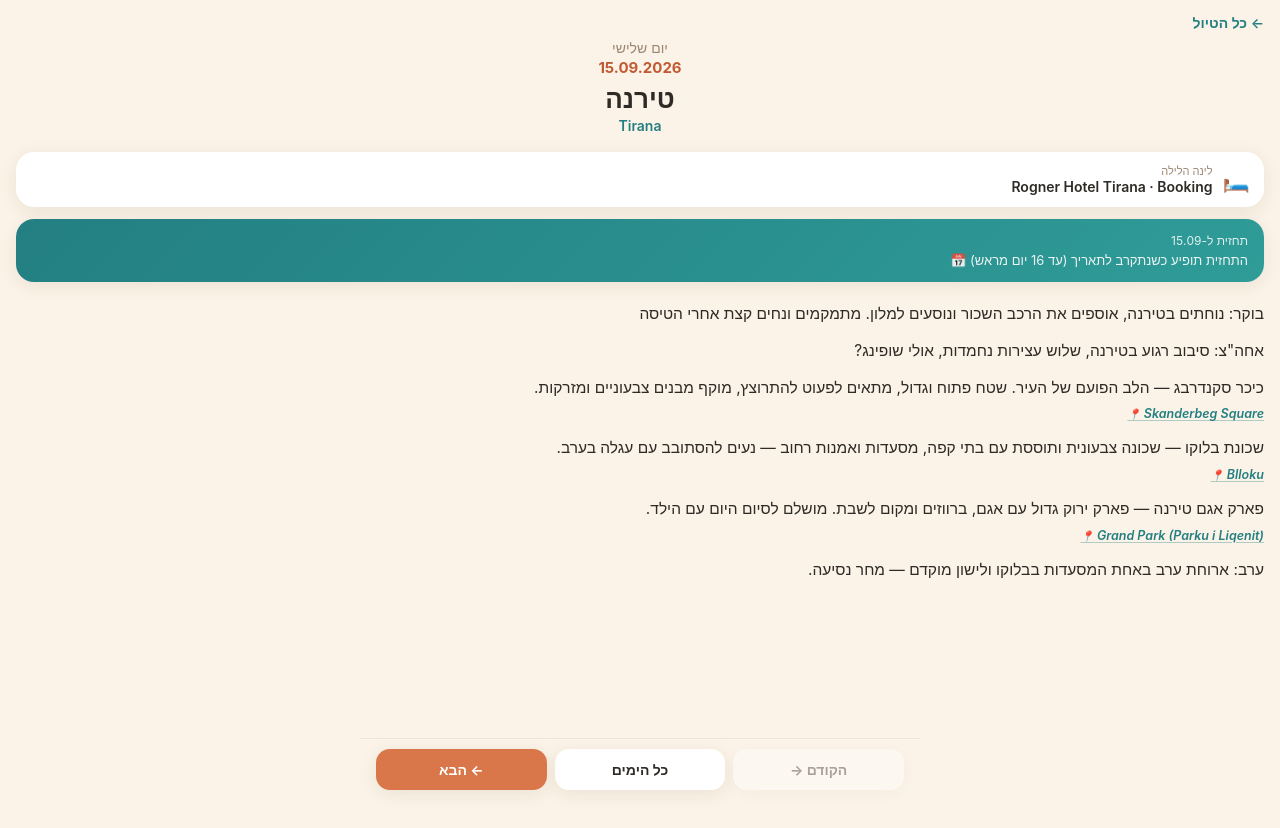
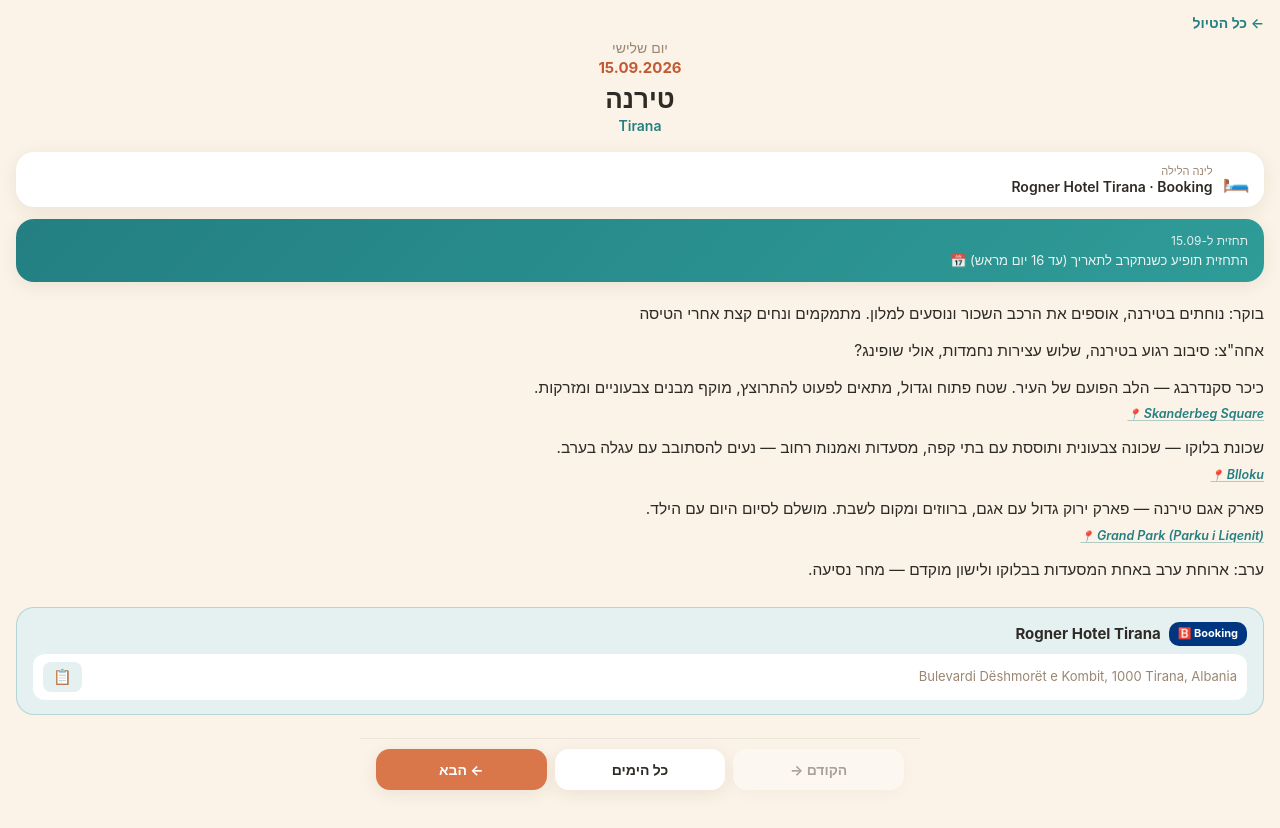
Before and after one commit to Nadavbotan/albania-2026, a plain HTML site: page day.html in a window 1280 px wide. Before the commit the page ends 800 px from the top, so only its background shows below. Drawn offline with Linux system fonts and the light colour scheme; no server answers.

Commit message:
Add lodging address + copy button + platform badge to each day
Co-authored-by: Cursor <cursoragent@cursor.com>

```diff
--- a/css/style.css
+++ b/css/style.css
@@ -304,6 +304,85 @@ a { color: inherit; text-decoration: none; }
 
 .content .hike .badge { color: #3f7d3d; }
 
+/* ---------- Lodging bottom card ---------- */
+.lodging-bottom {
+  margin: 24px 0 12px;
+  background: var(--teal-light);
+  border: 1px solid rgba(35, 127, 130, 0.25);
+  border-radius: var(--radius);
+  padding: 14px 16px;
+}
+
+.lodging-bottom-header {
+  display: flex;
+  align-items: center;
+  gap: 8px;
+  flex-wrap: wrap;
+  margin-bottom: 8px;
+}
+
+.lodging-bottom .lodging-name {
+  font-weight: 700;
+  font-size: 15px;
+  color: var(--text);
+}
+
+.platform-badge {
+  font-size: 11px;
+  font-weight: 700;
+  padding: 3px 9px;
+  border-radius: 10px;
+  white-space: nowrap;
+}
+
+.platform-badge.platform-booking {
+  background: #003580;
+  color: #fff;
+}
+
+.platform-badge.platform-airbnb {
+  background: #FF385C;
+  color: #fff;
+}
+
+.lodging-bottom-address {
+  display: flex;
+  align-items: center;
+  justify-content: space-between;
+  gap: 10px;
+  background: var(--card);
+  border-radius: 12px;
+  padding: 8px 10px;
+}
+
+.lodging-bottom-address .address-text {
+  font-size: 13px;
+  color: var(--muted);
+  direction: ltr;
+  text-align: left;
+  unicode-bidi: plaintext;
+}
+
+.copy-btn {
+  flex: 0 0 auto;
+  border: none;
+  background: var(--teal-light);
+  border-radius: 8px;
+  font-size: 15px;
+  padding: 6px 10px;
+  cursor: pointer;
+  transition: transform 0.1s ease;
+}
+
+.copy-btn:active {
+  transform: scale(0.9);
+}
+
+.copy-btn.copied {
+  background: var(--hike-bg);
+  color: #3f7d3d;
+}
+
 /* ---------- Bottom nav ---------- */
 .day-nav {
   position: fixed;
--- a/day.html
+++ b/day.html
@@ -70,7 +70,8 @@
     document.getElementById("d-lodging").textContent =
       day.lodging + (day.lodgingType && day.lodgingType !== "—" ? " · " + day.lodgingType : "");
 
-    document.getElementById("d-content").innerHTML = renderLines(day.lines);
+    document.getElementById("d-content").innerHTML = renderLines(day.lines) + renderLodgingBottom(day);
+    initCopyButtons(document.getElementById("d-content"));
 
     renderWeather(document.getElementById("d-weather"), day);
 
--- a/js/app.js
+++ b/js/app.js
@@ -42,6 +42,47 @@ function escapeHtml(str) {
   return div.innerHTML;
 }
 
+function platformBadge(lodgingType) {
+  if (lodgingType === "Booking") return `<span class="platform-badge platform-booking">🅱️ Booking</span>`;
+  if (lodgingType === "Airbnb") return `<span class="platform-badge platform-airbnb">🏠 Airbnb</span>`;
+  return "";
+}
+
+function renderLodgingBottom(day) {
+  if (!day.lodgingAddress) return "";
+  return `
+    <div class="lodging-bottom">
+      <div class="lodging-bottom-header">
+        ${platformBadge(day.lodgingType)}
+        <span class="lodging-name">${escapeHtml(day.lodging)}</span>
+      </div>
+      <div class="lodging-bottom-address">
+        <span class="address-text">${escapeHtml(day.lodgingAddress)}</span>
+        <button class="copy-btn" type="button" data-copy="${escapeHtml(day.lodgingAddress)}" aria-label="העתק כתובת" title="העתק כתובת">📋</button>
+      </div>
+    </div>`;
+}
+
+function initCopyButtons(root) {
+  root.querySelectorAll(".copy-btn").forEach((btn) => {
+    btn.addEventListener("click", async () => {
+      const text = btn.getAttribute("data-copy");
+      try {
+        await navigator.clipboard.writeText(text);
+      } catch (e) {
+        return;
+      }
+      const original = btn.textContent;
+      btn.textContent = "✓";
+      btn.classList.add("copied");
+      setTimeout(() => {
+        btn.textContent = original;
+        btn.classList.remove("copied");
+      }, 1200);
+    });
+  });
+}
+
 function todayISO() {
   const d = new Date();
   return d.toISOString().slice(0, 10);
--- a/js/data.js
+++ b/js/data.js
@@ -14,6 +14,7 @@ const DAYS = [
     id: 1, date: "15.09", weekday: "שלישי",
     city: "טירנה", cityEn: "Tirana",
     lodging: "Rogner Hotel Tirana", lodgingType: "Booking",
+    lodgingAddress: "Bulevardi Dëshmorët e Kombit, 1000 Tirana, Albania",
     lat: 41.3275, lon: 19.8187, meta: null,
     lines: [
       "בוקר: נוחתים בטירנה, אוספים את הרכב השכור ונוסעים למלון. מתמקמים ונחים קצת אחרי הטיסה",
@@ -31,6 +32,7 @@ const DAYS = [
     id: 2, date: "16.09", weekday: "רביעי",
     city: "פוגראדץ", cityEn: "Pogradec · Lake Ohrid",
     lodging: "Guest's Apartament (לילה 1/2)", lodgingType: "Booking",
+    lodgingAddress: "Rruga Gani Butka, Pogradec, Albania",
     lat: 40.9026, lon: 20.6529, meta: "נסיעה כשעתיים · דרילון",
     lines: [
       "בוקר: בוקר אחרון בטירנה, יציאה בסביבות 11:00–12:00 לכיוון פוגראדץ — נסיעה של כשעתיים. דודו עושה שנ\"צ ברכב בדרך.",
@@ -44,6 +46,7 @@ const DAYS = [
     id: 3, date: "17.09", weekday: "חמישי",
     city: "אוחריד, מקדוניה הצפונית", cityEn: "Ohrid, North Macedonia",
     lodging: "Guest's Apartament, פוגראדץ (לילה 2/2)", lodgingType: "Booking",
+    lodgingAddress: "Rruga Gani Butka, Pogradec, Albania",
     lat: 41.1231, lon: 20.8016, meta: "מעבר גבול · שוק · טיילת · קנאו",
     lines: [
       "בוקר: קמים ונוסעים לאוחריד שבמקדוניה הצפונית.",
@@ -61,6 +64,7 @@ const DAYS = [
     id: 4, date: "18.09", weekday: "שישי",
     city: "פוגראדץ ← בראט", cityEn: "Pogradec → Berat",
     lodging: "Home in Berat", lodgingType: "Airbnb",
+    lodgingAddress: "Rruga Petrit Lulo, 4, Berat, Berat 5002, Albania",
     lat: 40.7058, lon: 19.9522, meta: "נסיעה כ-3ש עם עצירות · אלבסאן · אגם",
     lines: [
       "בוקר: יום נסיעה קצת ארוך (כשלוש שעות נטו) אבל שוברים אותו לעצירות נחמדות. יוצאים בבוקר.",
@@ -82,6 +86,7 @@ const DAYS = [
     id: 5, date: "19.09", weekday: "שבת",
     city: "ולורה", cityEn: "Vlorë",
     lodging: "Guest House Miracle Garden", lodgingType: "Booking",
+    lodgingAddress: "Rruga Andrea Varfi, 9401 Vlorë, Albania",
     lat: 40.4660, lon: 19.4894, meta: "מנזר · לגונה · פלמינגו · בונקרים",
     lines: [
       "בוקר: קמים, הולכים לבית קפה בבארט ומסתובבים קצת בטיילת שם, מכינים אוכל, מתארגנים ויוצאים לוולורה. - לכיוון השנצ של דודו (שעה וחצי נסיעה)",
@@ -100,6 +105,7 @@ const DAYS = [
     id: 6, date: "20.09", weekday: "ראשון",
     city: "שמורת האיילים (דרימי/לוגורה)", cityEn: "Dhërmi / Llogora area — deer sanctuary",
     lodging: "Te'Dreri – Llogora Tourist Village", lodgingType: "Booking",
+    lodgingAddress: "Llogara National Park, 8401 Dhërmi, Albania",
     lat: 40.1892, lon: 19.6167, meta: "טיול בשמורה · לינה עם איילים",
     lines: [
       "בוקר: מתארגנים, אורזים ויוצאים לשמורת הטבע שבה ישנים עם איילים.",
@@ -113,6 +119,7 @@ const DAYS = [
     id: 7, date: "21.09", weekday: "שני",
     city: "הימרה", cityEn: "Himara · Livadhi Beach",
     lodging: "Vila Natali (לילה 1/2)", lodgingType: "Booking",
+    lodgingAddress: "Himare - Livadh Road, 9425 Himare, Albania",
     lat: 40.1004, lon: 19.7460, meta: "בסיס ליד חוף לוואדי · יום 1 מתוך 2",
     lines: [
       "## יום 1 (21.09, שני) — הגעה",
@@ -125,6 +132,7 @@ const DAYS = [
     id: 8, date: "22.09", weekday: "שלישי",
     city: "הימרה", cityEn: "Himara",
     lodging: "Vila Natali (לילה 2/2)", lodgingType: "Booking",
+    lodgingAddress: "Himare - Livadh Road, 9425 Himare, Albania",
     lat: 40.1004, lon: 19.7460, meta: "יום מלא · פורטו פלרמו",
     lines: [
       "## יום 2 (22.09, שלישי) — יום מלא",
@@ -145,6 +153,7 @@ const DAYS = [
     id: 9, date: "23.09", weekday: "רביעי",
     city: "קסמיל", cityEn: "Ksamil",
     lodging: "Muze Hotel (לילה 1/3)", lodgingType: "Booking",
+    lodgingAddress: "Rruga Magdalena, 9706 Ksamil, Albania",
     lat: 39.7686, lon: 19.9908, meta: "חופי גן עדן · יום 1 מתוך 3",
     lines: [
       "הגעה: נסיעה מהימרה לקסמיל כ-1:15–1:45 לאורך הכביש החופי. קסמיל היא אשכול של מפרצונים מוגנים — מושלם לפעוט כי כל מפרץ מוגן מגלים.",
@@ -161,6 +170,7 @@ const DAYS = [
     id: 10, date: "24.09", weekday: "חמישי",
     city: "קסמיל", cityEn: "Ksamil",
     lodging: "Muze Hotel (לילה 2/3)", lodgingType: "Booking",
+    lodgingAddress: "Rruga Magdalena, 9706 Ksamil, Albania",
     lat: 39.7686, lon: 19.9908, meta: "בוטרינט · יום 2 מתוך 3",
     lines: [
       "## יום 2 (24.09, חמישי)",
@@ -176,6 +186,7 @@ const DAYS = [
     id: 11, date: "25.09", weekday: "שישי",
     city: "קסמיל", cityEn: "Ksamil",
     lodging: "Muze Hotel (לילה 3/3)", lodgingType: "Booking",
+    lodgingAddress: "Rruga Magdalena, 9706 Ksamil, Albania",
     lat: 39.7686, lon: 19.9908, meta: "האיים של קסמיל · יום 3 מתוך 3",
     lines: [
       "## יום 3 (25.09, שישי)",
@@ -188,6 +199,7 @@ const DAYS = [
     id: 12, date: "26.09", weekday: "שבת",
     city: "ג׳ירוקסטר", cityEn: "Gjirokastër",
     lodging: "Home in Gjirokaster", lodgingType: "Airbnb",
+    lodgingAddress: "Rruga Pazari i Vjetër Pllake, Gjirokaster, Gjirokastër County 6001, Albania",
     lat: 40.0757, lon: 20.1390, meta: "עיר עתיקה · טירה · מטוס ריגול",
     lines: [
       "## יום 4 (26.09, שבת) — יציאה",
@@ -208,6 +220,7 @@ const DAYS = [
     id: 13, date: "27.09", weekday: "ראשון",
     city: "דיוויאקה-קאראווסטה", cityEn: "Divjakë-Karavasta National Park",
     lodging: "Green Trails City Center", lodgingType: "Booking",
+    lodgingAddress: "SH57 Divjake, 9022 Divjakë, Albania",
     lat: 40.9930, lon: 19.5372, meta: "שקנאים · יער אורנים · חוף",
     lines: [
       "הנסיעה: ג׳ירוקסטר עד דיוויאקה כ-2:30 דרך הכביש הראשי (טפלנה ← פייר).",
@@ -225,6 +238,7 @@ const DAYS = [
     id: 14, date: "28.09", weekday: "שני",
     city: "דורס", cityEn: "Durrës",
     lodging: "Leonard's Apartment", lodgingType: "Booking",
+    lodgingAddress: "Rruga Vasil Kuqi, Durrës, Albania",
     lat: 41.3231, lon: 19.4414, meta: "נסיעה כ-45 דק · חוף · אמפיתיאטרון",
     lines: [
       "בוקר: נסיעה קצרה של כ-45 דק לדורס. יום אחרון רגוע בעיר החוף לפני הטיסה.",
```
